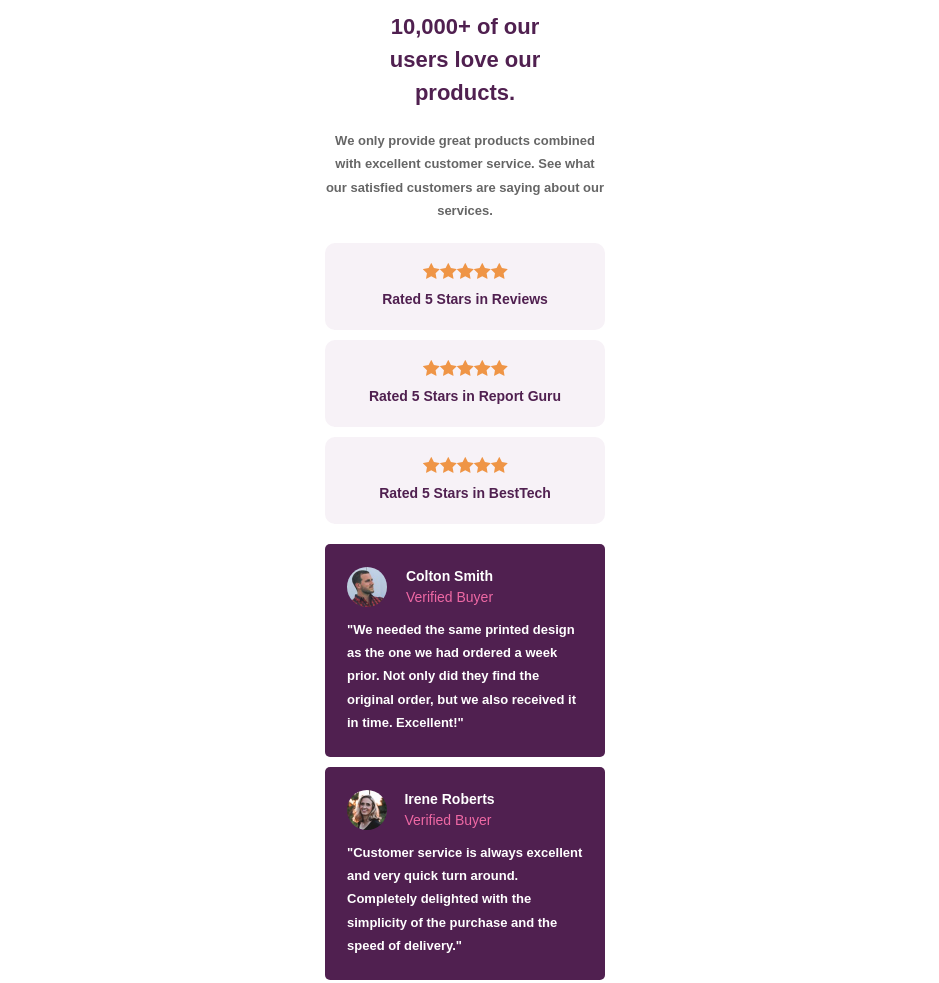
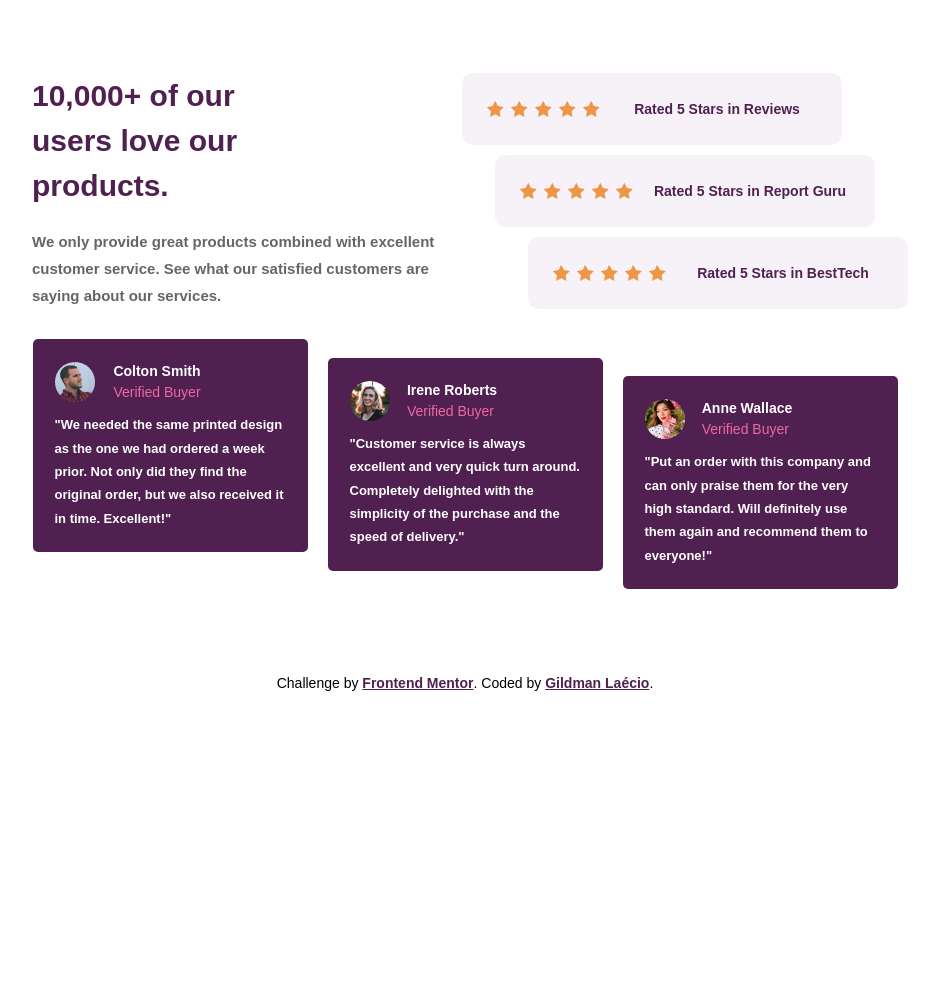
Before and after one commit to gillaercio/social-proof-section-master, a plain HTML site: page index.html in a window 1280 px wide. Shown: the top 983 px of the page, without its empty margins (175-1114 px from the left). After the commit the page ends 800 px from the top, so only its background shows below. Drawn offline with Linux system fonts and the light colour scheme.

Commit message:
Mobile design adapted for above 992px

```diff
--- a/assets/css/main.css
+++ b/assets/css/main.css
@@ -1,17 +1,19 @@
-#body {
-  height: 100%;
+body {
+  height: 100vh;
+  display: grid;
 }
 
 #content {
   max-width: 320px;
   justify-self: center;
+  transition: width 0.5s ease-in-out, height 0.5s ease-in-out;
 }
 
 #title-content {
   display: grid;
   justify-self: center;
+  width: 160px;
   text-align: center;
-  width: 160px;
   padding-block: 10px;
   font: var(--text-lg);
   color: var(--Very-Dark-Magenta);
@@ -39,6 +41,7 @@
   background-color: var(--Light-Grayish-Magenta);
   align-items: center;
   justify-self: center;
+  justify-content: center;
   width: 280px;
   padding: 20px;
   border-radius: 10px;
@@ -126,3 +129,113 @@
   color: var(--White);
   background-color: var(--Very-Dark-Magenta);
 }
+
+@media screen and (min-width: 992px) {
+  #content {
+    width: 896px;
+    display: grid;
+    align-self: center;
+    justify-content: center;
+    padding: 10px;
+    grid-template-areas:
+    "top-left top-right"
+    "base base";
+    transition: width 0.5s ease-in-out, height 0.5s ease-in-out;
+  }
+
+  .top-content {
+    display: grid;
+    grid-area: top-left;
+    width: 440px;
+  }
+
+  #title-content {
+    font-size: 3em;
+    width: 260px;
+    padding: 10px;
+  }
+
+  #main-comment {
+    font-size: 1.5em;
+    max-width: 440px;
+  }
+
+  #title-content, #main-comment {
+    justify-self: start;
+    text-align: left;
+  }
+
+  .rated-by-stars {
+    display: grid;
+    grid-template-rows: 1fr 1fr 1fr;
+    grid-template-columns: 1fr;
+    grid-area: top-right;
+    width: 446px;
+  }
+
+  .rated-by-star {
+    width: 380px;
+    grid-template-columns: repeat(2, auto);
+  }
+
+  .rated-by-star:nth-child(1) {
+    grid-row: 1;
+    justify-self: start;
+  }
+
+  .rated-by-star:nth-child(2) {
+    grid-row: 2;
+  }
+
+  .rated-by-star:nth-child(3) {
+    grid-row: 3;
+    justify-self: end;
+  }
+
+  .stars {
+    display: grid;
+    grid-template-columns: repeat(5, auto);
+    align-self: center;
+    width: 120px;
+  }
+
+  .rated-star-info {
+    width: 200px;
+  }
+
+  #comments {
+    display: grid;
+    grid-area: base;
+    max-width: 896px;
+    height: 270px;
+  }
+
+  .cards {
+    display: grid;
+    gap: 20px;
+    grid-template-columns: repeat(3, auto);
+  }
+
+  .card {
+    width: 275px;
+  }
+
+  .card:nth-child(1) {
+    grid-column: 1;
+    align-self: start;
+  }
+
+  .card:nth-child(2) {
+    grid-column: 2;
+    align-self: center;
+  }
+
+  .card:nth-child(3) {
+    grid-column: 3;
+    align-self: end;
+  }
+
+  .attribution {
+    font-size: 1.4em;
+  }
+}
--- a/index.html
+++ b/index.html
@@ -23,11 +23,13 @@
   </head>
   <body>
     <main id="content">
-      <h1 id="title-content">10,000+ of our users love our products.</h1>
-      <p id="main-comment">
-        We only provide great products combined with excellent customer service.
-        See what our satisfied customers are saying about our services.
-      </p>
+      <div class="top-content">
+        <h1 id="title-content">10,000+ of our users love our products.</h1>
+        <p id="main-comment">
+          We only provide great products combined with excellent customer service.
+          See what our satisfied customers are saying about our services.
+        </p>
+      </div>
 
       <div class="rated-by-stars">
         <div class="rated-by-star">
```
